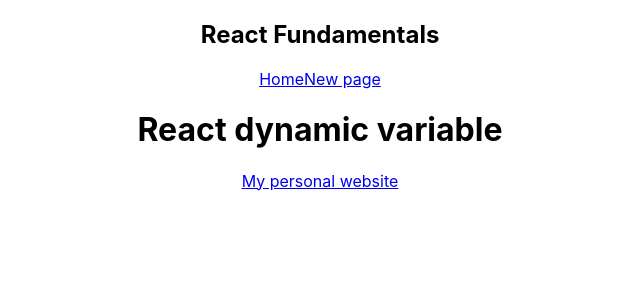
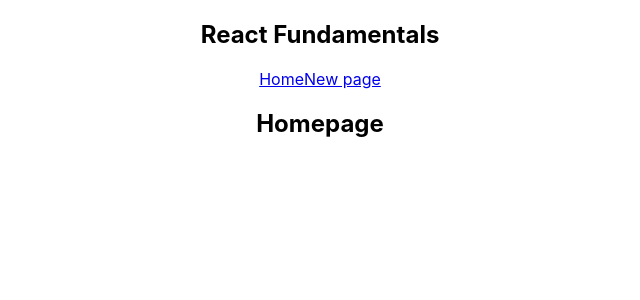
Before and after one commit to Uvacoder/demo-react-fundamentals, a React (Create React App) app: page / in a window 1280 px wide. Shown: the top 300 px of the page, without its empty margins (320-960 px from the left). Built offline with nearby package versions, Linux system fonts and the light colour scheme.

Commit message:
home component init

```diff
--- a/src/App.js
+++ b/src/App.js
@@ -1,4 +1,5 @@
 import Navbar from './Navbar';
+import Home from './Home';
 import './App.css';
 
 function App() {
@@ -10,9 +11,10 @@
     <div className="App">
       <Navbar/>
       <div className="content">
+        <Home/>
         {/* using dynamic variables */}
-        <h1>{title}</h1>
-        <a href={link}>My personal website</a>
+        {/* <h1>{title}</h1>
+        <a href={link}>My personal website</a> */}
       </div>
     </div>
   );
--- /dev/null
+++ b/src/Home.js
@@ -0,0 +1,9 @@
+const Home = () => {
+    return (
+        <div className="home">
+            <h2>Homepage</h2>
+        </div>
+     );
+}
+
+export default Home;
```
